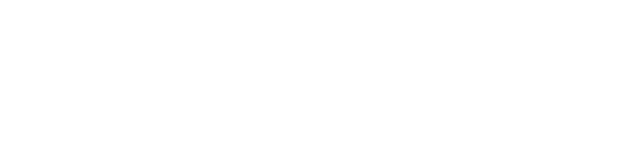
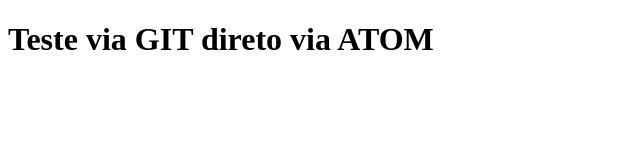
Before and after one commit to genivalvb/aula1_javascript, a plain HTML site: page index.html in a window 1280 px wide. Shown: the whole page, without its empty margins (0-640 px from the left). Drawn offline with Linux system fonts and the light colour scheme.

Commit message:
Add texto GIT in index

```diff
--- a/index.html
+++ b/index.html
@@ -6,7 +6,7 @@
 	<script type="text/javascript" src="js/main.js"></script>
 </head>
 <body>
-
+	<h1>Teste via GIT direto via ATOM</h1>
 
 </body>
 </html>
```
